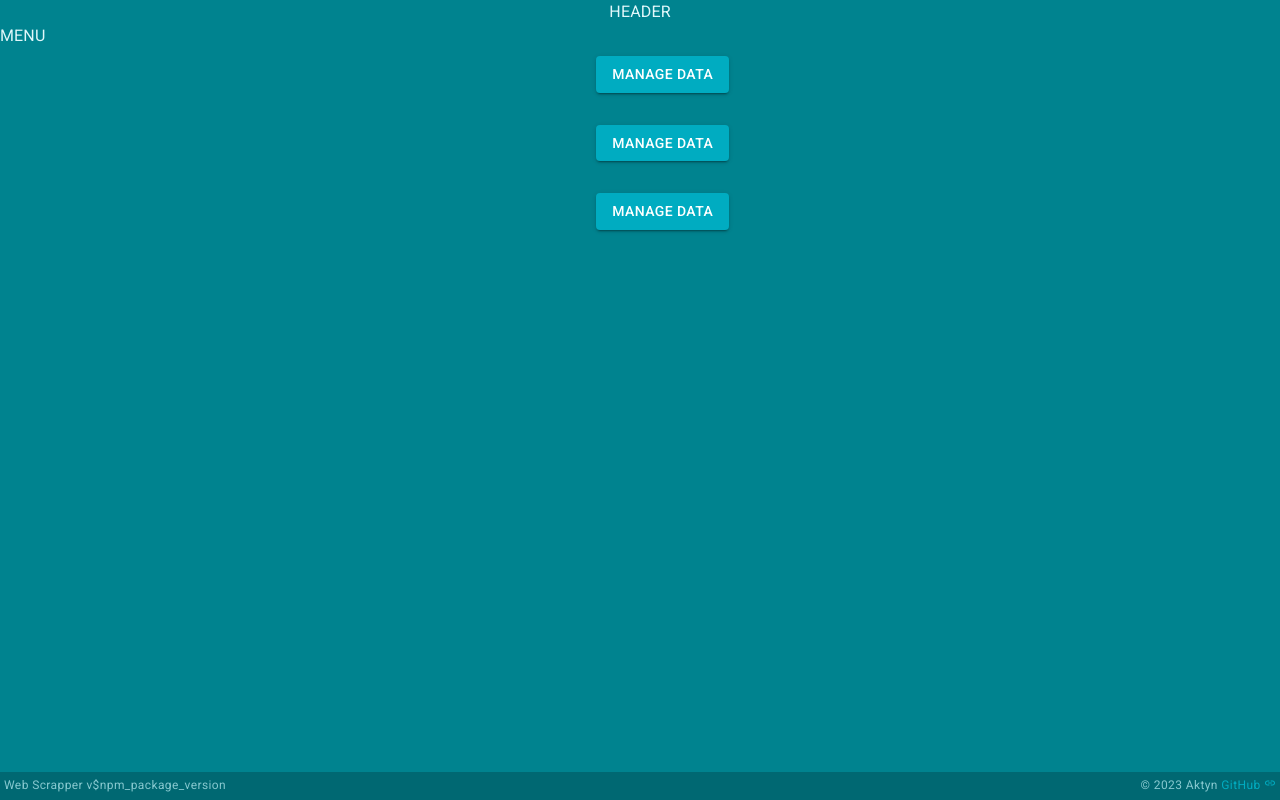
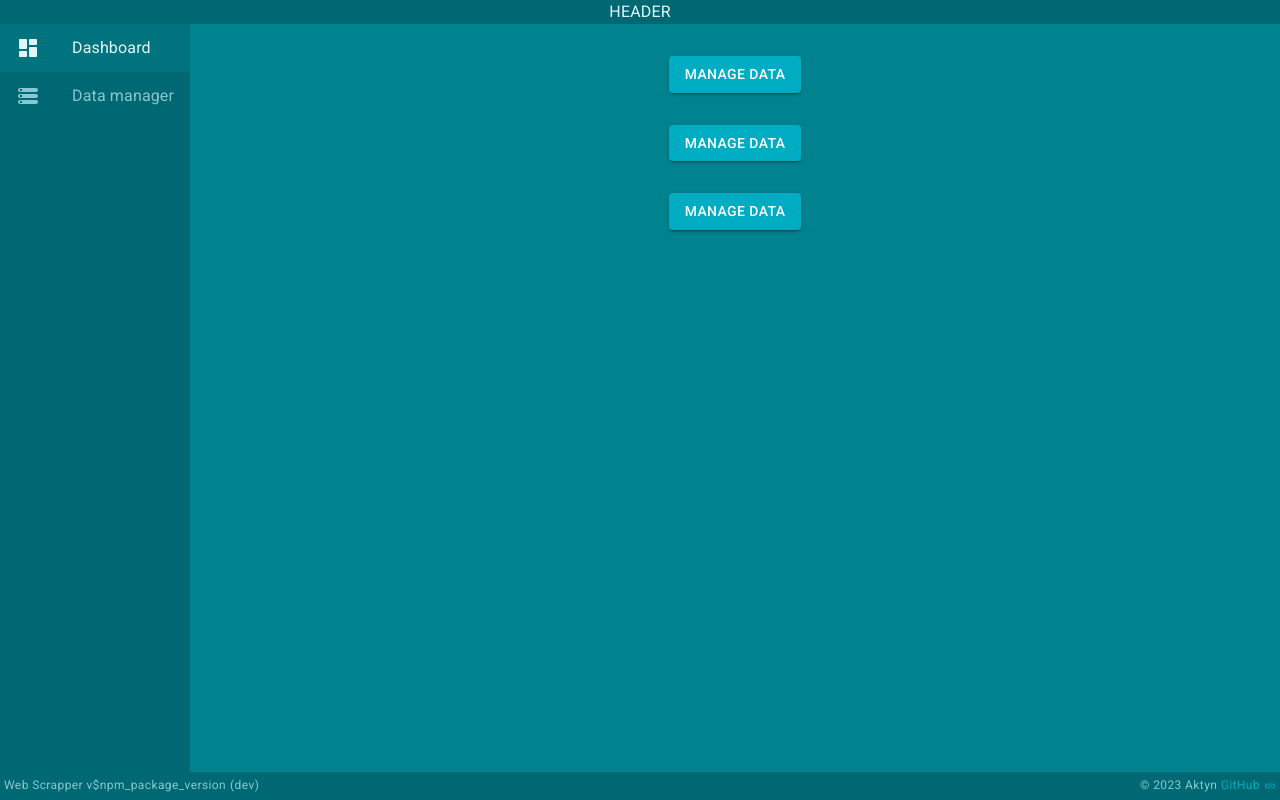
Before and after one commit to Aktyn/web-scraper, a React (Create React App) app in the folder apps/user-panel/: page / in a window 1280 px wide. Built offline with nearby package versions, Linux system fonts and the light colour scheme.

Commit message:
Simple navigation menu; better setup for electron window

```diff
--- a/apps/user-panel/src/app/App.tsx
+++ b/apps/user-panel/src/app/App.tsx
@@ -55,7 +55,7 @@ export const App = () => {
       setTimeout(onViewLeavingTransitionEnd, Config.VIEW_TRANSITION_DURATION / 2)
     },
     // eslint-disable-next-line react-hooks/exhaustive-deps
-    [],
+    [viewTransitionState],
   )
 
   const theme = useMemo(() => {
--- a/apps/user-panel/src/app/layout/Footer.tsx
+++ b/apps/user-panel/src/app/layout/Footer.tsx
@@ -1,7 +1,8 @@
+import { memo } from 'react'
 import { LinkRounded } from '@mui/icons-material'
 import { darken, Link, Stack, Typography } from '@mui/material'
 
-export const Footer = () => {
+export const Footer = memo(() => {
   return (
     <Stack
       direction="row"
@@ -13,15 +14,35 @@ export const Footer = () => {
         backgroundColor: (theme) => darken(theme.palette.background.default, 0.2),
         transition: (theme) => theme.transitions.create('background-color'),
       }}>
-      <Typography variant="caption" color="text.secondary">
+      <Typography
+        variant="caption"
+        color="text.secondary"
+        sx={{ transition: (theme) => theme.transitions.create('color') }}>
         Web&nbsp;Scrapper&nbsp;v{process.env.REACT_APP_VERSION}
+        {process.env.NODE_ENV === 'development' && (
+          <span style={{ marginLeft: '0.25rem' }}>(dev)</span>
+        )}
       </Typography>
-      <Typography variant="caption" color="text.secondary">
+      <Typography
+        variant="caption"
+        color="text.secondary"
+        sx={{ transition: (theme) => theme.transitions.create('color') }}>
         &copy;&nbsp;2023&nbsp;Aktyn{' '}
-        <Link href="https://github.com/Aktyn" target="_blank" sx={{ textDecoration: 'none' }}>
-          GitHub <LinkRounded fontSize="inherit" />
+        <Link
+          href="https://github.com/Aktyn"
+          target="_blank"
+          sx={{
+            textDecoration: 'none',
+            display: 'inline-flex',
+            flexDirection: 'row',
+            alignItems: 'center',
+            columnGap: 0.5,
+            transition: (theme) => theme.transitions.create('color'),
+          }}>
+          <span>GitHub</span>
+          <LinkRounded fontSize="inherit" />
         </Link>
       </Typography>
     </Stack>
   )
-}
+})
--- a/apps/user-panel/src/app/layout/Header.tsx
+++ b/apps/user-panel/src/app/layout/Header.tsx
@@ -1,8 +1,14 @@
-import { Stack } from '@mui/material'
+import { darken, Stack } from '@mui/material'
 
 export const Header = () => {
   return (
-    <Stack direction="row" justifyContent="center">
+    <Stack
+      direction="row"
+      justifyContent="center"
+      sx={{
+        backgroundColor: (theme) => darken(theme.palette.background.default, 0.2),
+        transition: (theme) => theme.transitions.create('background-color'),
+      }}>
       HEADER
     </Stack>
   )
--- a/apps/user-panel/src/app/layout/Menu.tsx
+++ b/apps/user-panel/src/app/layout/Menu.tsx
@@ -1,5 +1,60 @@
-import { Stack } from '@mui/material'
+import type { ReactNode } from 'react'
+import { DashboardRounded, StorageRounded, type SvgIconComponent } from '@mui/icons-material'
+import type { SxProps, Theme } from '@mui/material'
+import {
+  darken,
+  List,
+  ListItem,
+  ListItemButton,
+  ListItemIcon,
+  ListItemText,
+  Stack,
+} from '@mui/material'
+import type { ViewName } from '../context/viewContext'
+import { useView } from '../hooks/useView'
+
+const menuEntries: { label: ReactNode; icon: SvgIconComponent; viewName: ViewName }[] = [
+  { label: 'Dashboard', icon: DashboardRounded, viewName: 'DASHBOARD' },
+  { label: 'Data manager', icon: StorageRounded, viewName: 'DATA_MANAGER' },
+]
 
 export const Menu = () => {
-  return <Stack>MENU</Stack>
+  const view = useView()
+
+  return (
+    <Stack
+      alignItems="center"
+      sx={{
+        backgroundColor: (theme) => darken(theme.palette.background.default, 0.2),
+        transition: (theme) => theme.transitions.create('background-color'),
+      }}>
+      <List disablePadding>
+        {menuEntries.map((entry) => {
+          const selected = view.viewName === entry.viewName
+
+          const textColorStyle: SxProps<Theme> = {
+            color: (theme) =>
+              selected ? theme.palette.text.primary : theme.palette.text.secondary,
+            transition: (theme) => theme.transitions.create('color'),
+          }
+
+          return (
+            <ListItem key={entry.viewName} disablePadding>
+              <ListItemButton
+                selected={selected}
+                disableRipple={selected}
+                disableTouchRipple={selected}
+                onClick={selected ? undefined : () => view.requestViewChange(entry.viewName)}
+                sx={textColorStyle}>
+                <ListItemIcon sx={textColorStyle}>
+                  <entry.icon color="inherit" />
+                </ListItemIcon>
+                <ListItemText primary={entry.label} color="inherit" />
+              </ListItemButton>
+            </ListItem>
+          )
+        })}
+      </List>
+    </Stack>
+  )
 }
--- a/packages/common/src/index.ts
+++ b/packages/common/src/index.ts
@@ -2,3 +2,4 @@ export * from './parsers'
 export * from './electronAPI'
 export * from './common'
 export * from './cache'
+export * from './async'
```
Also changed, not shown: 2 other files (tests, documents, lock files or other folders).
